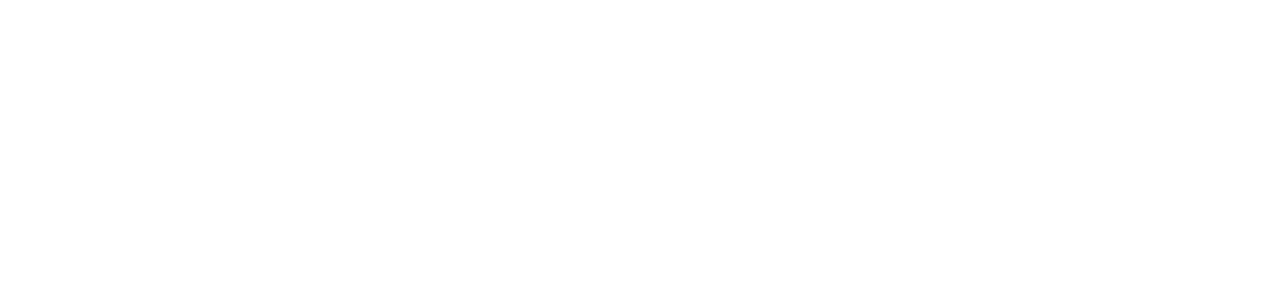
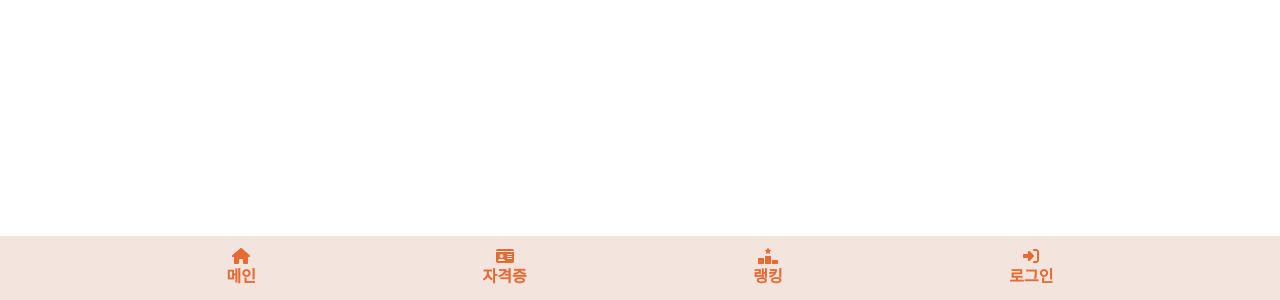
Before and after one commit to rdg1029/Military_License, a Next.js app: page /NavBar in a window 1280 px wide. Shown: the part 500-800 px from the top of the page. Built offline with nearby package versions, Linux system fonts and the light colour scheme.

Commit message:
Update NavBar.tsx : UI Implement

```diff
--- a/src/pages/NavBar.tsx
+++ b/src/pages/NavBar.tsx
@@ -1,9 +1,50 @@
-import React from "react";
+import React, { useState } from "react";
+import Link from "next/link";
+import { FontAwesomeIcon } from "@fortawesome/react-fontawesome";
+import { faHouse, faIdCard, faRankingStar, faRightToBracket, faUser } from "@fortawesome/free-solid-svg-icons";
 
 const NavBar = () => {
-  return(
-    <>
-    </>
+  const [isLogin, setIsLogin] = useState(false);
+
+  return (
+    <div className="flex flex-row justify-evenly items-center w-full h-16 bg-df-orange-opacity fixed bottom-0">
+      <div className="flex flex-col justify-center items-center cursor-pointer">
+        <FontAwesomeIcon icon={faHouse} size="1x" color="#E86A33" />
+        <Link href="/Main">
+          <p className="text-df-orange font-bold">메인</p>
+        </Link>
+      </div>
+
+      <div className="flex flex-col justify-center items-center cursor-pointer">
+        <FontAwesomeIcon icon={faIdCard} size="1x" color="#E86A33" />
+        <Link href="/LicenseList">
+          <p className="text-df-orange font-bold">자격증</p>
+        </Link>
+      </div>
+
+      <div className="flex flex-col justify-center items-center cursor-pointer">
+        <FontAwesomeIcon icon={faRankingStar} size="1x" color="#E86A33" />
+        <Link href="/RankList">
+          <p className="text-df-orange font-bold">랭킹</p>
+        </Link>
+      </div>
+
+      {isLogin ?
+        <div className="flex flex-col justify-center items-center cursor-pointer">
+          <FontAwesomeIcon icon={faUser} size="1x" color="#E86A33"/>
+          <Link href="/UserProfile">
+            <p className="text-df-orange font-bold">프로필</p>
+          </Link>
+        </div>
+        :
+        <div className="flex flex-col justify-center items-center cursor-pointer">
+          <FontAwesomeIcon icon={faRightToBracket} size="1x" color="#E86A33"/>
+          <Link href="/Login">
+            <p className="text-df-orange font-bold">로그인</p>
+          </Link>
+        </div>
+      }
+    </div>
   );
 };
 
```
Also changed, not shown: 1 other file (tests, documents, lock files or other folders).
